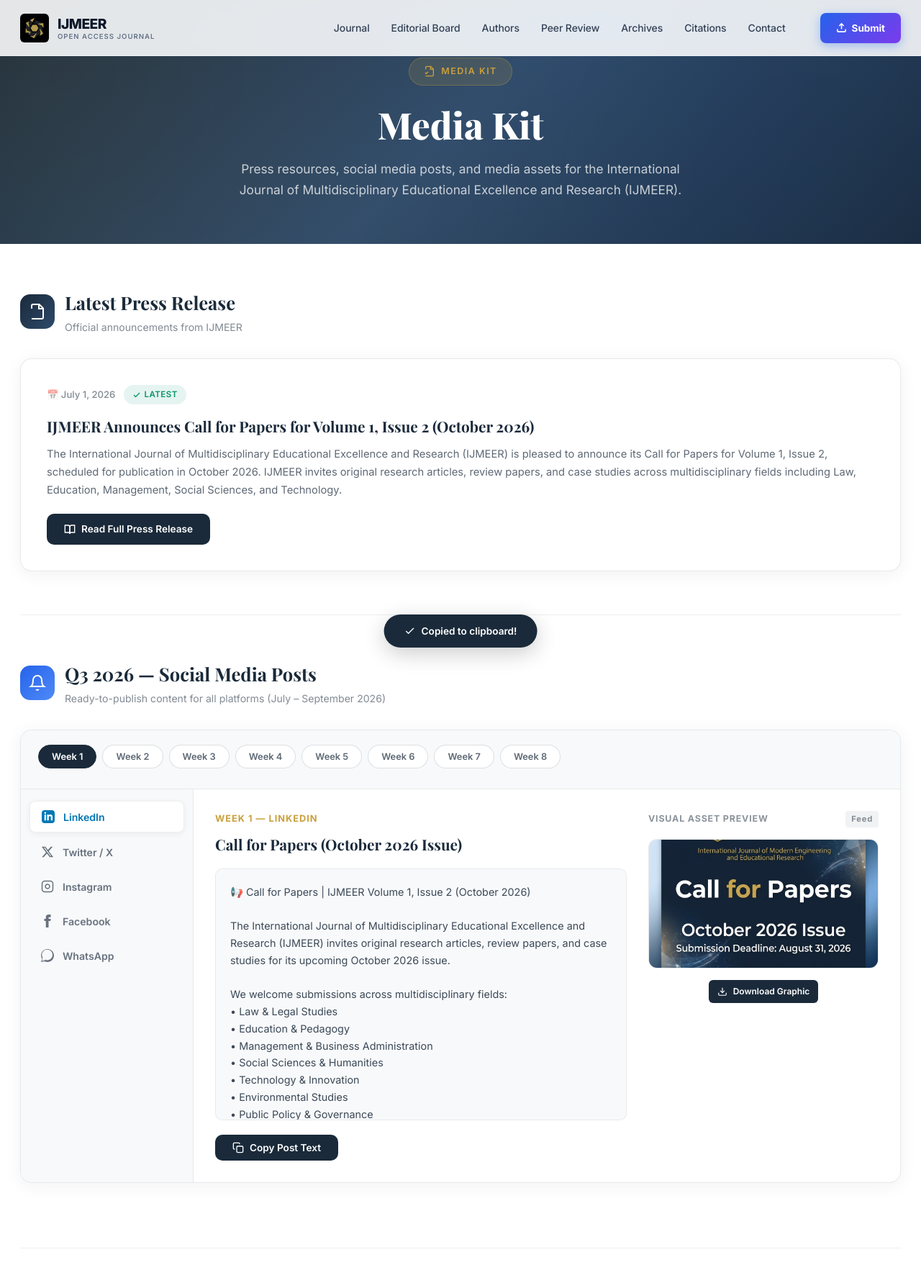
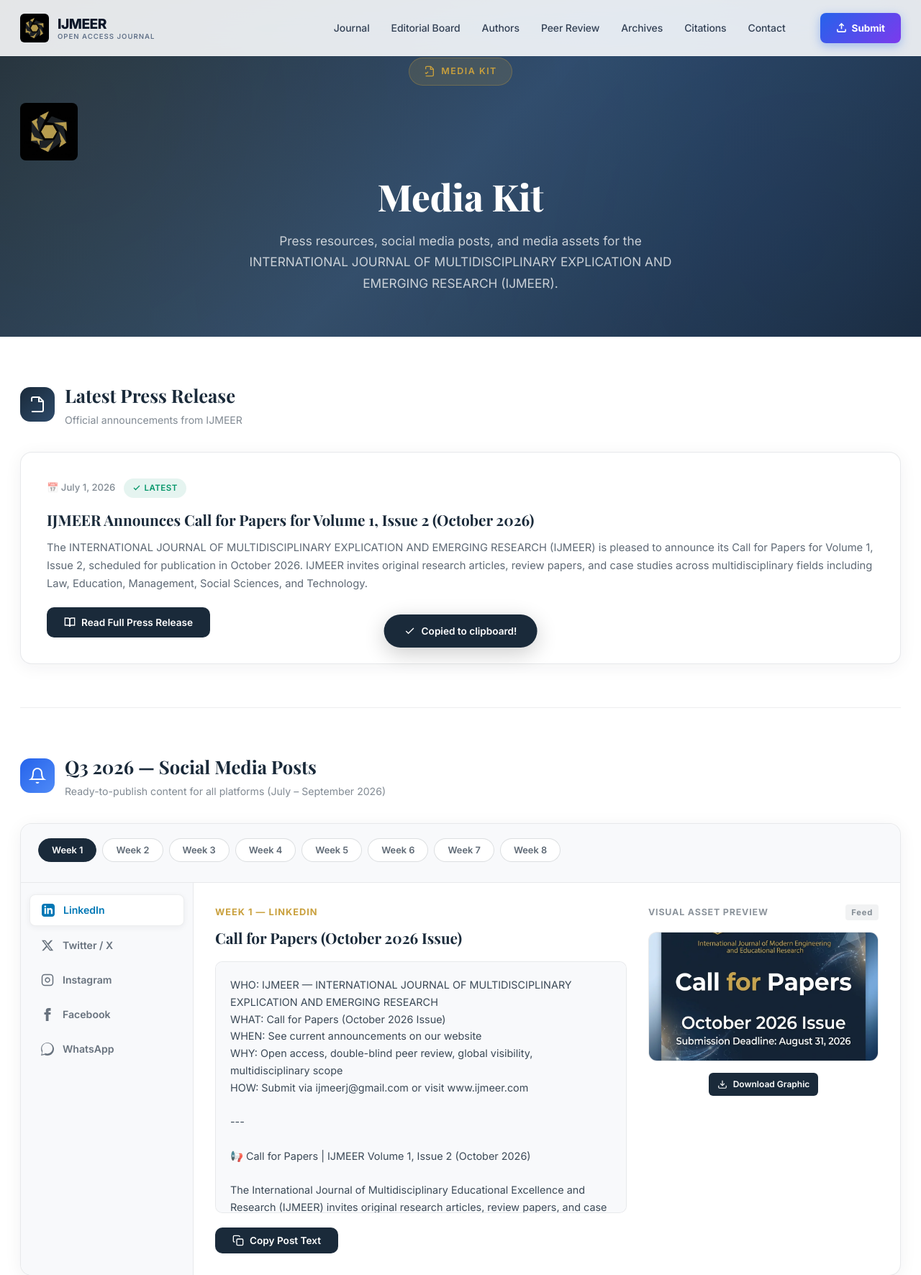
Before and after one commit to amirhashmilive/ijmeer, a plain HTML site: page media-kit.html in a window 1280 px wide. Shown: the top 1772 px of the page at 72% size. Drawn offline with nearby package versions, Linux system fonts and the light colour scheme; a web font is replaced by a local one.

Commit message:
Fix media-kit.html: correct journal name, add 5W logic, include official logo

```diff
--- a/media-kit.html
+++ b/media-kit.html
@@ -3,12 +3,12 @@
 <head>
   <meta charset="UTF-8"><meta name="viewport" content="width=device-width, initial-scale=1.0">
   <title>Media Kit &mdash; IJMEER</title>
-  <meta name="description" content="IJMEER Media Kit — Press resources, social media posts, media assets, and brand materials for the International Journal of Multidisciplinary Educational Excellence and Research.">
+  <meta name="description" content="IJMEER Media Kit — Press resources, social media posts, media assets, and brand materials for the INTERNATIONAL JOURNAL OF MULTIDISCIPLINARY EXPLICATION AND EMERGING RESEARCH.">
   <link rel="canonical" href="https://www.ijmeer.com/media-kit.html">
   <!-- Open Graph -->
   <meta property="og:type" content="website">
   <meta property="og:title" content="Media Kit — IJMEER">
-  <meta property="og:description" content="Press resources, social media posts, and media assets for IJMEER — the International Journal of Multidisciplinary Educational Excellence and Research.">
+  <meta property="og:description" content="Press resources, social media posts, and media assets for IJMEER — the INTERNATIONAL JOURNAL OF MULTIDISCIPLINARY EXPLICATION AND EMERGING RESEARCH.">
   <meta property="og:url" content="https://www.ijmeer.com/media-kit.html">
   <meta property="og:site_name" content="IJMEER">
   <meta property="og:image" content="https://www.ijmeer.com/assets/images/social/share-preview.png">
@@ -855,8 +855,9 @@
         <svg viewBox="0 0 24 24" fill="none" stroke="currentColor" stroke-width="2" style="width:16px;height:16px;" aria-hidden="true"><path d="M4 22h14a2 2 0 0 0 2-2V7.5L14.5 2H6a2 2 0 0 0-2 2v4"/><polyline points="14 2 14 8 20 8"/><path d="m3 15 2 2 4-4"/></svg>
         Media Kit
       </div>
+      <img src="assets/images/logo/ijmeer-favicon.webp" alt="IJMEER Logo" style="width: 80px; height: 80px; border-radius: 8px; margin-bottom: 20px;">
       <h1 id="mk-heading">Media Kit</h1>
-      <p>Press resources, social media posts, and media assets for the International Journal of Multidisciplinary Educational Excellence and Research (IJMEER).</p>
+      <p>Press resources, social media posts, and media assets for the INTERNATIONAL JOURNAL OF MULTIDISCIPLINARY EXPLICATION AND EMERGING RESEARCH (IJMEER).</p>
     </div>
   </section>
 
@@ -885,7 +886,7 @@
         </div>
         <h3 class="mk-press-title">IJMEER Announces Call for Papers for Volume 1, Issue 2 (October 2026)</h3>
         <p class="mk-press-excerpt">
-          The International Journal of Multidisciplinary Educational Excellence and Research (IJMEER) is pleased to announce its Call for Papers for Volume 1, Issue 2, scheduled for publication in October 2026. IJMEER invites original research articles, review papers, and case studies across multidisciplinary fields including Law, Education, Management, Social Sciences, and Technology.
+          The INTERNATIONAL JOURNAL OF MULTIDISCIPLINARY EXPLICATION AND EMERGING RESEARCH (IJMEER) is pleased to announce its Call for Papers for Volume 1, Issue 2, scheduled for publication in October 2026. IJMEER invites original research articles, review papers, and case studies across multidisciplinary fields including Law, Education, Management, Social Sciences, and Technology.
         </p>
         <div style="display:flex;gap:12px;flex-wrap:wrap;">
           <a href="media-kit/quarter-2026-Q3/press-release.md" class="mk-btn mk-btn-primary" id="mk-read-press-release">
@@ -1319,17 +1320,30 @@
       topicHeader.textContent = `Week ${activeWeek} — ${activePlatform.toUpperCase()}`;
       topicTitle.textContent = weekData.topic || "Media Update";
 
+      function format5W(text, topic) {
+        if (!text) return "";
+        if (text.includes("WHO: IJMEER")) return text; // Prevent duplicates
+        const w5 = [
+          "WHO: IJMEER — INTERNATIONAL JOURNAL OF MULTIDISCIPLINARY EXPLICATION AND EMERGING RESEARCH",
+          `WHAT: ${topic || 'Updates and Announcements'}`,
+          "WHEN: See current announcements on our website",
+          "WHY: Open access, double-blind peer review, global visibility, multidisciplinary scope",
+          "HOW: Submit via ijmeerj@gmail.com or visit www.ijmeer.com"
+        ].join('\n');
+        return `${w5}\n\n---\n\n${text}`;
+      }
+
       let textContent = "";
       const rawVal = weekData[activePlatform];
 
       if (activePlatform === "twitter") {
         if (Array.isArray(rawVal)) {
-          textContent = rawVal.map((t, idx) => `TWEET ${idx + 1}:\n${t}`).join('\n\n───────────────────────────────────\n\n');
+          textContent = rawVal.map((t, idx) => `TWEET ${idx + 1}:\n${format5W(t, weekData.topic)}`).join('\n\n───────────────────────────────────\n\n');
         } else {
-          textContent = rawVal || "";
+          textContent = format5W(rawVal, weekData.topic) || "";
         }
       } else {
-        textContent = rawVal || "";
+        textContent = format5W(rawVal, weekData.topic) || "";
       }
 
       textbox.textContent = textContent;
```
